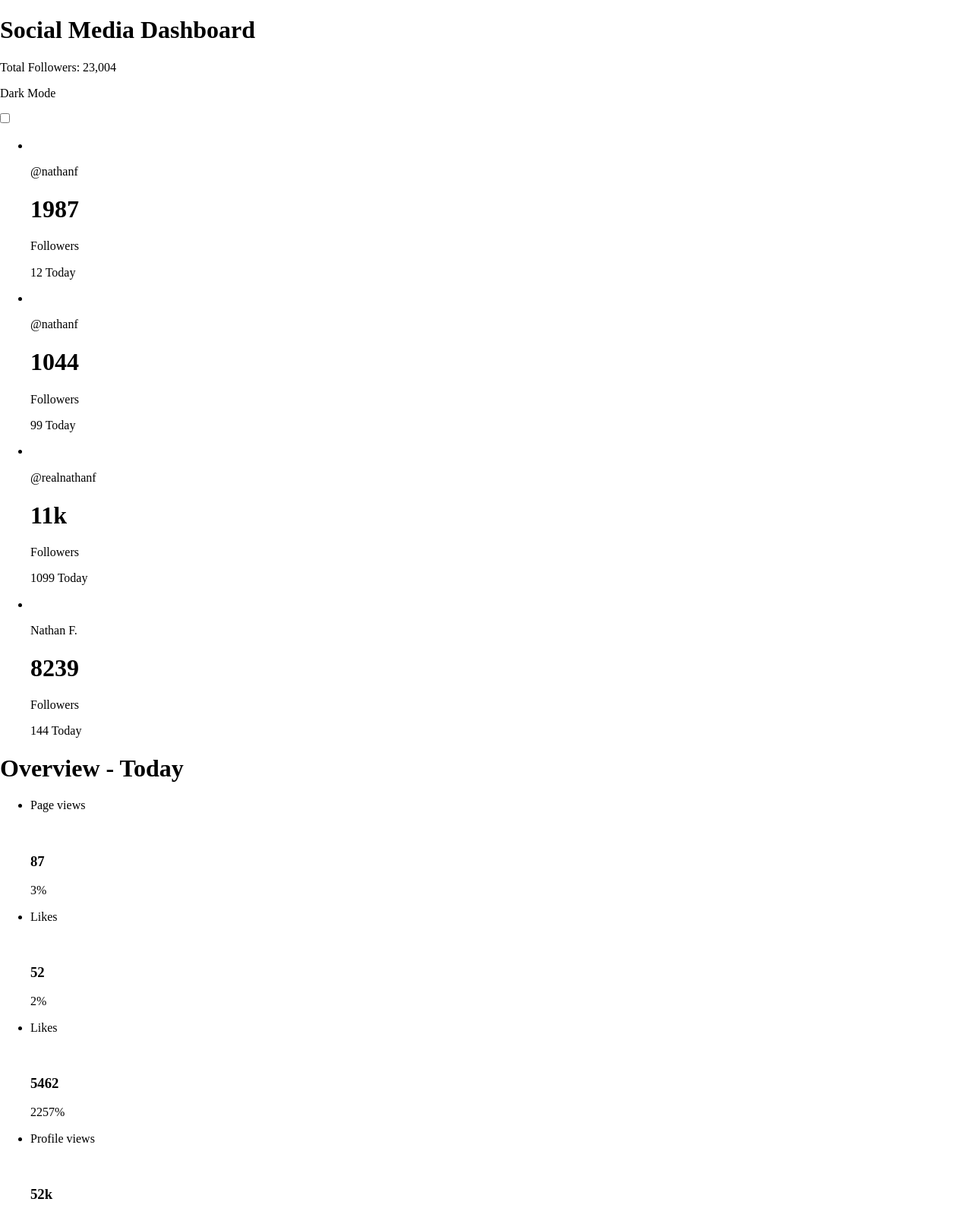
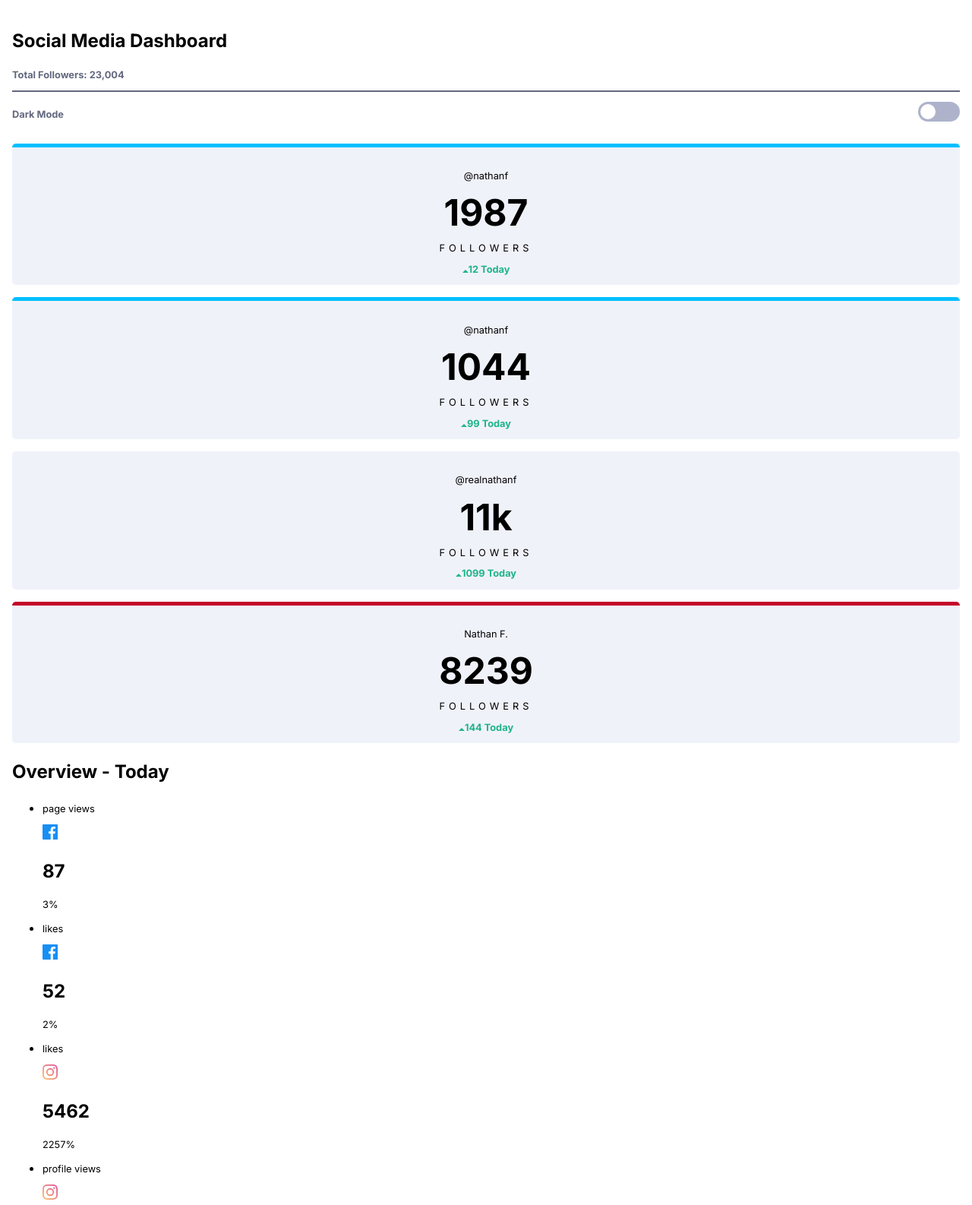
Before and after one commit to adriaan113/social-media-dashboard, a plain HTML site: page index.html in a window 1280 px wide. Shown: the top 1586 px of the page at 76% size. Drawn offline with nearby package versions, Linux system fonts and the light colour scheme.

Commit message:
added vue.js

```diff
--- a/index.html
+++ b/index.html
@@ -6,6 +6,7 @@
 
   <link rel="icon" type="image/png" sizes="32x32" href="./images/favicon-32x32.png">
   <link rel="stylesheet" href="css/normalize.css">
+  <link rel="stylesheet" href="https://fonts.googleapis.com/css2?family=Inter:wght@400;700&display=swap">
   <link rel="stylesheet" href="css/style.min.css">
 
   <title>Frontend Mentor | ADRIAAN PADRIAAN</title>
@@ -13,21 +14,27 @@
 </head>
 <body>
 
+  <div class="wrapper">
+
     <header>
       <div class="title">
-      <h1>Social Media Dashboard</h1>
+        <h3>Social Media Dashboard</h3>
         <p>Total Followers: 23,004</p>
       </div>
       <div class="switch-mode">
-      <p> Dark Mode</p>
+        <p>dark mode</p>
+        <label>
+          <!-- <legend>Dark Mode</legend> -->
           <input type="checkbox">
+          <span class="slider round"></span>
+      </label>
       </div>
     </header>
 
     <main>
       <section class="overview">
         <ul>
-        <li>
+          <li class="card light">
             <div>
               <img src="" alt="">
               <p class="id">@nathanf</p>
@@ -36,7 +43,7 @@
             <p class="followers">Followers</p>
             <p class="today">12 Today</p>
           </li>
-        <li>
+          <li class="card light">
             <div>
               <img src="" alt="">
               <p class="id">@nathanf</p>
@@ -45,7 +52,7 @@
             <p class="followers">Followers</p>
             <p class="today">99 Today</p>
           </li>
-        <li>
+          <li class="card light">
             <div>
               <img src="" alt="">
               <p class="id">@realnathanf</p>
@@ -54,7 +61,7 @@
             <p class="followers">Followers</p>
             <p class="today">1099 Today</p>
           </li>
-        <li>
+          <li class="card light">
             <div>
               <img src="" alt="">
               <p class="id">Nathan F.</p>
@@ -67,17 +74,17 @@
       </section>
 
       <section class="daily">
-      <h1>Overview - Today</h1>
+        <h3>Overview - Today</h3>
         <ul>
-        <li>
+          <li v-for="x in social">
             <div>
-            <p>Page views</p>
-            <img src="" alt="">
+              <p>{{x.type}}</p>
+              <img v-bind:src="x.img" alt="">
             </div>
-          <h3>87</h3>
-          <p>3%</p>
+            <h3>{{x.number}}</h3>
+            <p>{{x.percentage}}%</p>
           </li>
-        <li>
+          <!-- <li>
             <div>
               <p>Likes</p>
               <img src="" alt="">
@@ -124,7 +131,7 @@
             <img src="" alt="">
           </div>
           <h3>1407</h3>
-        <p>12%</p></li>
+          <p>12%</p></li> -->
         </ul>
       </section>
     </main>
@@ -134,6 +141,8 @@
       Challenge by <a href="https://www.frontendmentor.io?ref=challenge" target="_blank">Frontend Mentor</a>.
       Coded by <a href="#">Your Name Here</a>.
     </div>
+</div><!--END OF WRAPPER-->
+  <script src="https://cdn.jsdelivr.net/npm/vue/dist/vue.js"></script>
   <script src="js/app.js"></script>
 </body>
 </html>
--- a/js/app.js
+++ b/js/app.js
@@ -0,0 +1,60 @@
+const social= [
+    {
+        type: 'page views',
+        number: 87,
+        img: '../images/icon-facebook.svg',
+        percentage: 3
+    },
+    {
+        type: 'likes',
+        number: 52,
+        img: '../images/icon-facebook.svg',
+        percentage: 2
+    },
+    {
+        type: 'likes',
+        number: 5462,
+        img: '../images/icon-instagram.svg',
+        percentage: 2257
+    },
+    {
+        type: 'profile views',
+        number: 52000,
+        img: '../images/icon-instagram.svg',
+        percentage: 1375
+    },
+    {
+        type: 'retweets',
+        number: 117,
+        img: '../images/icon-twitter.svg',
+        percentage: 303
+    },
+    {
+        type: 'likes',
+        number: 507,
+        img: '../images/icon-twitter.svg',
+        percentage: 553
+    },
+    {
+        type: 'likes',
+        number: 107,
+        img: '../images/icon-youtube.svg',
+        percentage: 19
+    },
+    {
+        type: 'total views',
+        number: 1407,
+        img: '../images/icon-youtube.svg',
+        percentage: 12
+    }
+];
+
+new Vue({
+    el:".daily",
+    data: {
+        social: social
+    },
+    methods:{
+
+    }
+});
--- a/scss/style.scss
+++ b/scss/style.scss
@@ -35,11 +35,179 @@ $white-text-primary:hsl(230, 17%, 14%);
 
 
 //GLOBAL STYLES
-// body{
 
-// }
+*,
+*:before,
+*:after{
+    box-sizing: border-box;
+}
+
+html{
+    font-size: 100%;
+}
+
+body{
+    width: 100%;
+    height: 100vh;
+    margin: 0;
+    padding: 0;
+    font-family: 'Inter', sans-serif;
+    background-color: $white-main-bg;
+}
+
+h1{
+    font-size: 3rem;
+}
+
+h3{
+    font-size: 1.5rem;
+}
+
+p,
+label{
+ font-size: 0.8rem;
+}
+
+
 
 //LAYOUT
+
+.wrapper{
+    display: flex;
+    flex-flow: column wrap;
+    margin: 1rem;
+}
+
+.title{
+    border-bottom: 2px solid $white-text-secondary;
+    p{
+        color: $white-text-secondary;
+        font-weight: bold;
+    }
+}
+
+.switch-mode{
+    display: flex;
+    justify-content: space-between;
+    align-content: center;
+    p{
+        color: $white-text-secondary;
+        font-weight: bold;
+        padding-top: 10px;
+        text-transform: capitalize;
+    }
+}
+
+.switch-mode label{
+    display: flex;
+    flex-flow: row nowrap;
+    justify-content: space-between;
+    margin: 0.8rem 0;
+
+    position: relative;
+    width: 55px;
+    height: 26px;
+    input{
+        opacity: 0;
+        width: 0;
+        height: 0;
+    }
+    .slider {
+        position: absolute;
+        cursor: pointer;
+        top: 0;
+        left: 0;
+        right: 0;
+        bottom: 0;
+        background-color: $toggle-light;
+        -webkit-transition: .4s;
+        transition: .4s;
+        &::before{
+            position: absolute;
+            content: "";
+            height: 20px;
+            width: 20px;
+            left: 3px;
+            bottom: 3px;
+            background-color: white;
+            -webkit-transition: .4s;
+            transition: .4s;
+        }
+      }
+      input:checked + .slider {
+        background-image: linear-gradient(to right, $toggle-dark-left,$toggle-dark-right);
+      }
+
+    //   input:focus + .slider {
+    //     box-shadow: 0 0 1px #2196F3;
+    //   }
+
+      input:checked + .slider:before {
+        -webkit-transform: translateX(28px);
+        -ms-transform: translateX(28px);
+        transform: translateX(28px);
+      }
+      .round {
+        border-radius: 34px;
+      }
+
+      .round:before {
+        border-radius: 50%;
+      }
+}
+
+.overview{
+    ul{
+        list-style: none;
+        padding: 0;
+    }
+}
+
+.card{
+    border-radius: 5px;
+    margin-bottom: 1rem;
+    display: flex;
+    flex-flow: column nowrap;
+    //justify-content: center;
+    align-items: center;
+    // div{
+
+    // }
+    .number{
+        margin: 0;
+    }
+    .followers{
+        margin-bottom: 0;
+        letter-spacing: 5px;
+        text-transform: uppercase;
+    }
+    .today{
+        color: $lime-green;
+        font-weight: bold;
+        &::before{
+            content: url(../images/icon-up.svg);
+            color: $lime-green;
+
+        }
+    }
+    &:nth-child(1),
+    &:nth-child(2){
+        border-top: 5px solid $facebook;
+    }
+    &:nth-child(3){
+        //HIER MOET DIE INSTA GRADIENT KOMEN DUS
+    }
+    &:nth-child(4){
+        border-top: 5px solid $youtube;
+    }//IK KAN HIER DENK IK WEL EEN SOORT MIXIN VAN MAKEN
+}
+
+.light{
+    background-color: $white-card-bg;
+
+}
+
+
 
 //PSEUDO
 
```
Also changed, not shown: css/style.min.css, 1 other file. Lines whose indentation alone changed are shown as unchanged.
